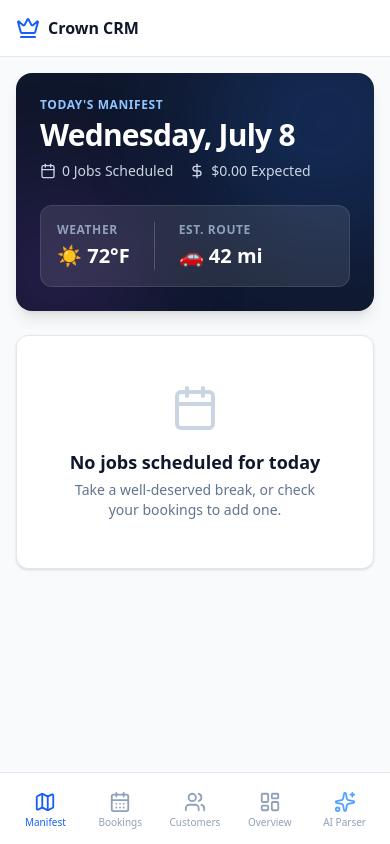
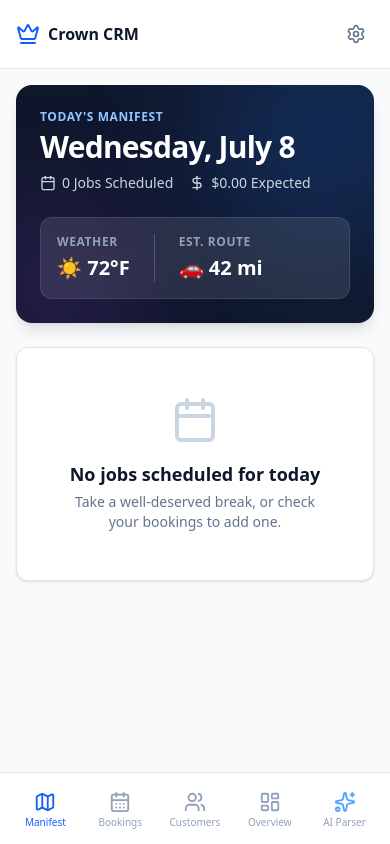
Before and after one commit to gurpreet8279-ux/durham-crm, a React (Vite) app: page / in a window 390 px wide. Built offline with nearby package versions, Linux system fonts and the light colour scheme.

Commit message:
feat: add settings button to mobile header
Add a settings button to the mobile header to allow navigation to the admin tab.

```diff
--- a/src/App.tsx
+++ b/src/App.tsx
@@ -62,6 +62,12 @@ function MainApp() {
             <Crown size={24} className="text-blue-600" />
             <h1 className="font-bold text-slate-900">Crown CRM</h1>
           </div>
+          <button
+            onClick={() => setActiveTab('admin')}
+            className={`p-2 rounded-lg transition-colors ${activeTab === 'admin' ? 'bg-slate-100 text-slate-900' : 'text-slate-500'}`}
+          >
+            <Settings size={20} />
+          </button>
         </header>
 
         {/* Content Area */}
```
